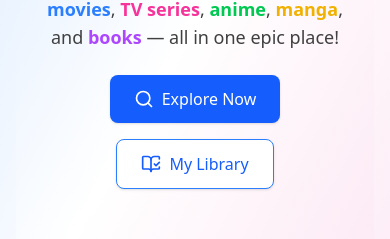
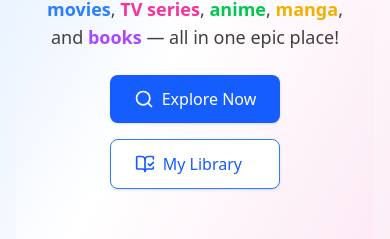
Before and after one commit to Joyal-George-KJ/EpicLibrary, a React (Vite) app: page / in a window 390 px wide. Shown: the part 356-595 px from the top of the page. Built offline with nearby package versions, Linux system fonts and the light colour scheme.

Commit message:
Size correction for responsive design done

```diff
--- a/src/pages/Home.jsx
+++ b/src/pages/Home.jsx
@@ -18,7 +18,7 @@ function Home() {
                     <span className="font-semibold text-purple-500 dark:text-purple-400">books</span> — all in one epic place!
                 </p>
 
-                <div className="flex flex-wrap justify-center gap-4 mt-6">
+                <div className="laptop:flex mobile:grid justify-center gap-4 mt-6">
                     <Link
                         to="/explore"
                         className="flex items-center gap-2 bg-blue-600 hover:bg-blue-700 text-white px-6 py-3 rounded-lg shadow transition"
```
